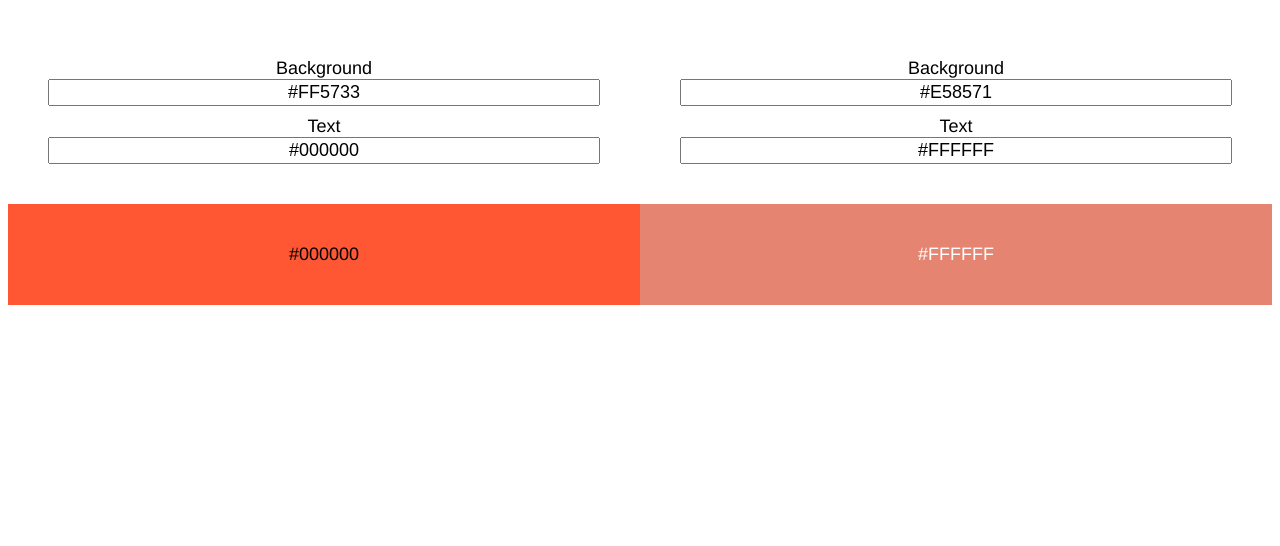
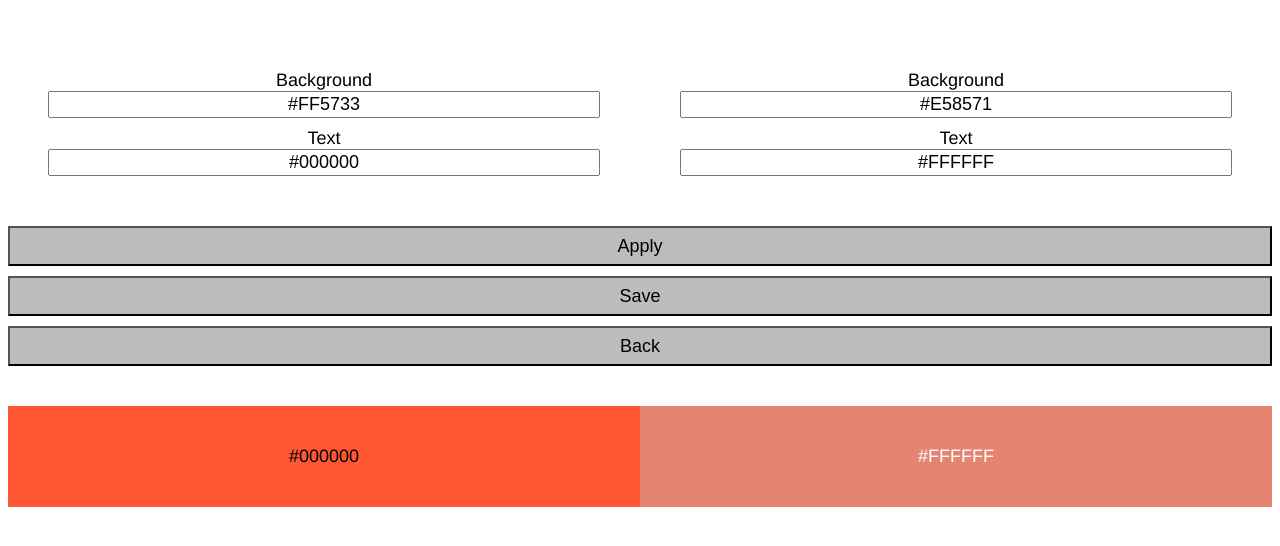
Before and after one commit to richardgiddings/colourtester, a Django app: page /add_combo/ in a window 1280 px wide. Shown: the top 546 px of the page. Run offline with Django 3.2, Linux system fonts and the light colour scheme.

Commit message:
Some more styling and Back button added to go back to index page.

```diff
--- a/tester/static/tester/style.css
+++ b/tester/static/tester/style.css
@@ -3,6 +3,7 @@
 body {
     font-family: Helvetica, Times, serif;
     font-size: 62.5%;
+    margin-top: 20px;
 }
 
 label {
@@ -14,6 +15,10 @@ input {
     font-size: 1.8em;
     width: 100%;
     text-align: center;
+}
+
+#combos {
+    margin-top: 20px;
 }
 
 .combo {
@@ -34,16 +39,28 @@ a > .combo:hover {
 
 .combo-form {
     overflow: hidden;
+    margin-bottom: 20px;
+    padding-bottom: 20px;
 }
 
-#create-button {
+.combo-form-buttons {
+    clear: both;
+}
+.combo-form-button {
+    width: 100%;
+}
+.create-button {
+    display: block;
+    margin: auto;
+    width: 100%;
+}
+button {
     font-size: 1.8em;
     background: #BABCBD;
     height: 40px;
-    width: 100%;
-    margin: 20px 0px;
+    margin-top: 10px;
 }
-#create-button:hover {
+button:hover {
     background: #DEE0E1;
     cursor: pointer;
 }
--- a/tester/templates/tester/combo.html
+++ b/tester/templates/tester/combo.html
@@ -21,10 +21,23 @@
                 <label for="id_textcolour_two">Text</label>
                 <div>{{ form.textcolour_two }}</div>
             </div>
+            <div class="combo-form-buttons">
+                <button type="submit" class="combo-form-button">Apply</button>
+                <button type="submit" class="combo-form-button">Save</button>
+                <form action="{% url 'index' %}" method="get">
+                    <button type="submit" class="combo-form-button">Back</button>
+                </form>
+            </div>
         </div>
         <div class="combo">
             <div class="combo-block" style="background: {{ form.bgcolour_one.value }}; color: {{ form.textcolour_one.value }}">{{ form.textcolour_one.value }}</div>
             <div class="combo-block" style="background: {{ form.bgcolour_two.value }}; color: {{ form.textcolour_two.value }}">{{ form.textcolour_two.value }}</div>
         </div>
+
+        <script>
+        function changecolourone() {
+
+        }
+        </script>
     </body>
 </html>
--- a/tester/templates/tester/index.html
+++ b/tester/templates/tester/index.html
@@ -9,7 +9,7 @@
     </head>
     <body>
         <form action="{% url 'add_combo' %}" method="get">
-            <button type="submit" id="create-button">NEW COMBO</button>
+            <button type="submit" class="create-button">New Combo</button>
         </form>
         <div id="combos">
         {% for combo in combos %}
```
